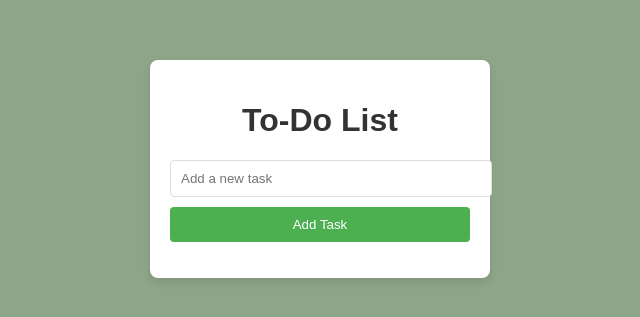
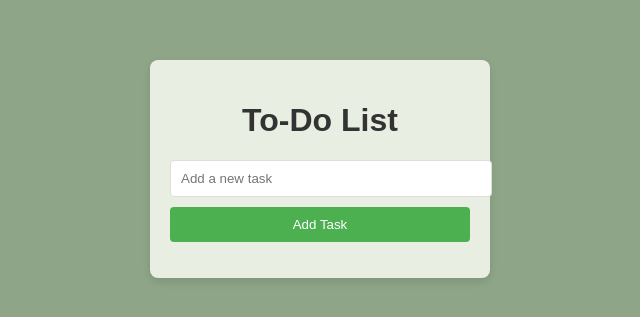
Before and after one commit to patryk6667/To-do-list, a plain HTML site: page index.html in a window 1280 px wide. Shown: the part 231-548 px from the top of the page, without its empty margins (320-960 px from the left). Drawn offline with Linux system fonts and the light colour scheme.

Commit message:
Update styles.css

```diff
--- a/styles.css
+++ b/styles.css
@@ -10,7 +10,7 @@ body {
 }
 
 .todo-container {
-    background-color: white;
+    background-color: #e8eee2;
     padding: 20px;
     border-radius: 8px;
     box-shadow: 0 4px 8px rgba(0, 0, 0, 0.1);
```
